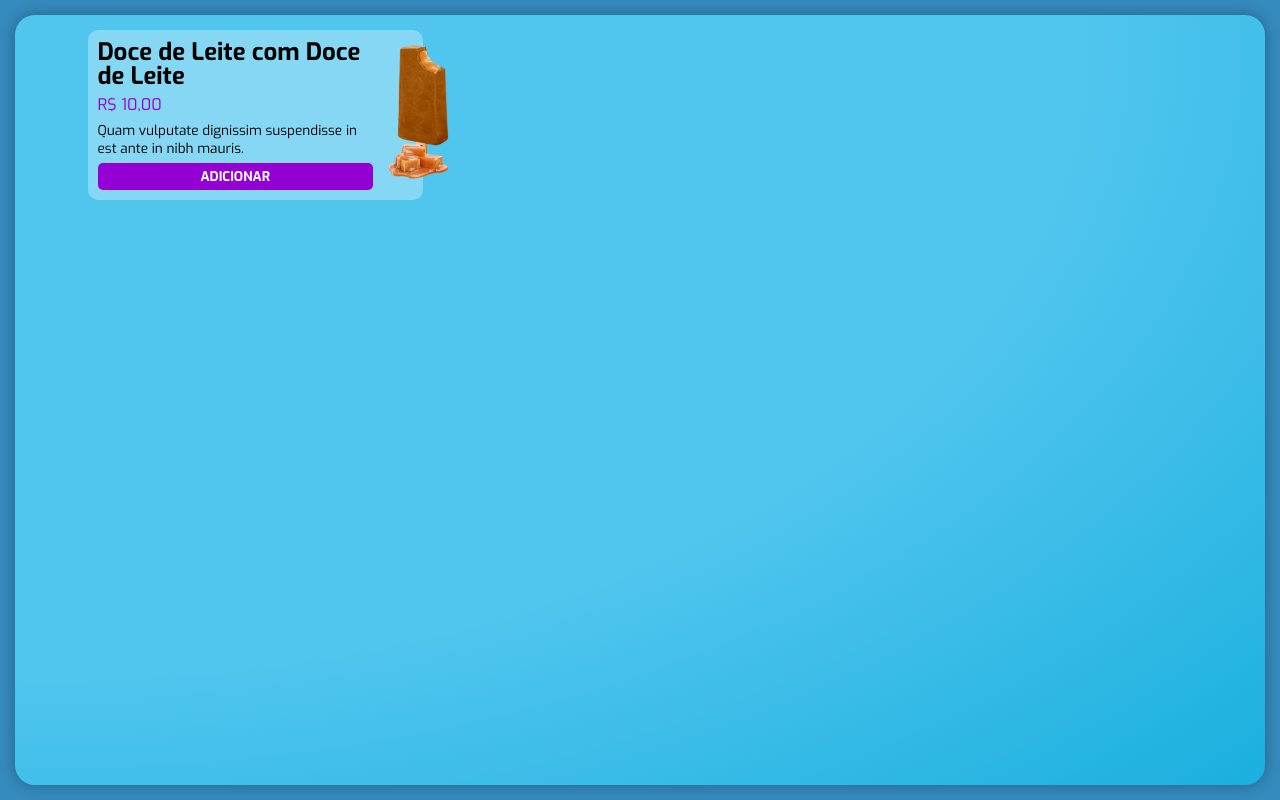
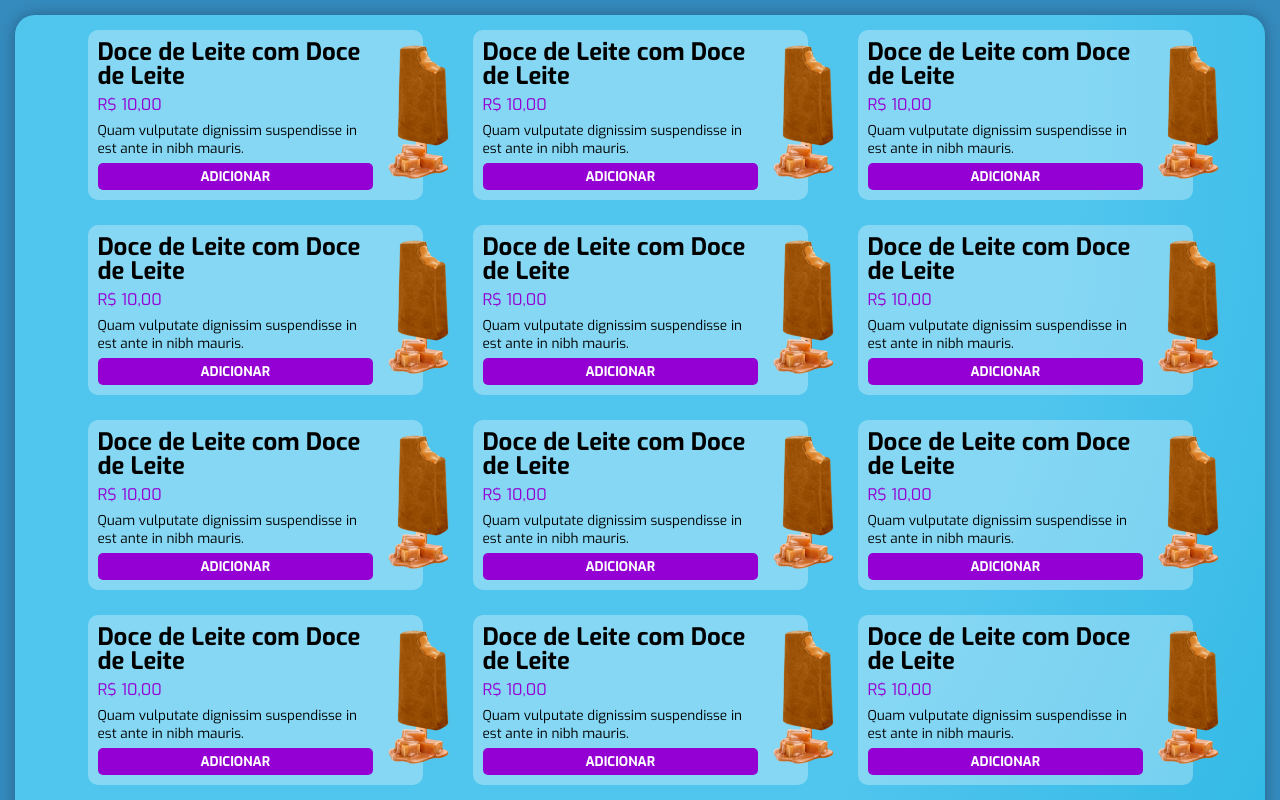
Before and after one commit to bruce-69/cardapio-, a React (Create React App) app in the folder cardapio-el-geladon/: page / in a window 1280 px wide. Shown: the top 800 px of the page. Built offline with nearby package versions, Linux system fonts and the light colour scheme.

Commit message:
acabando

```diff
--- a/cardapio-el-geladon/src/components/PaletaLista.jsx
+++ b/cardapio-el-geladon/src/components/PaletaLista.jsx
@@ -5,6 +5,7 @@ export default PaletaLista;
 function PaletaLista() {
   return (
     <div className="PaletaLista">
+        {paletas.map((paleta, index) => (
       <div className="PaletaListaItem">
         <div>
           <div className="PaletaListaItem__titulo">
@@ -27,6 +28,7 @@ function PaletaLista() {
           src={require("../assets/images/doce-de-leite-com-doce-de-leite.png")}alt="Paleta de Doce de Leite"
         />
       </div>
+        ))}
     </div>
   );
 }
```
